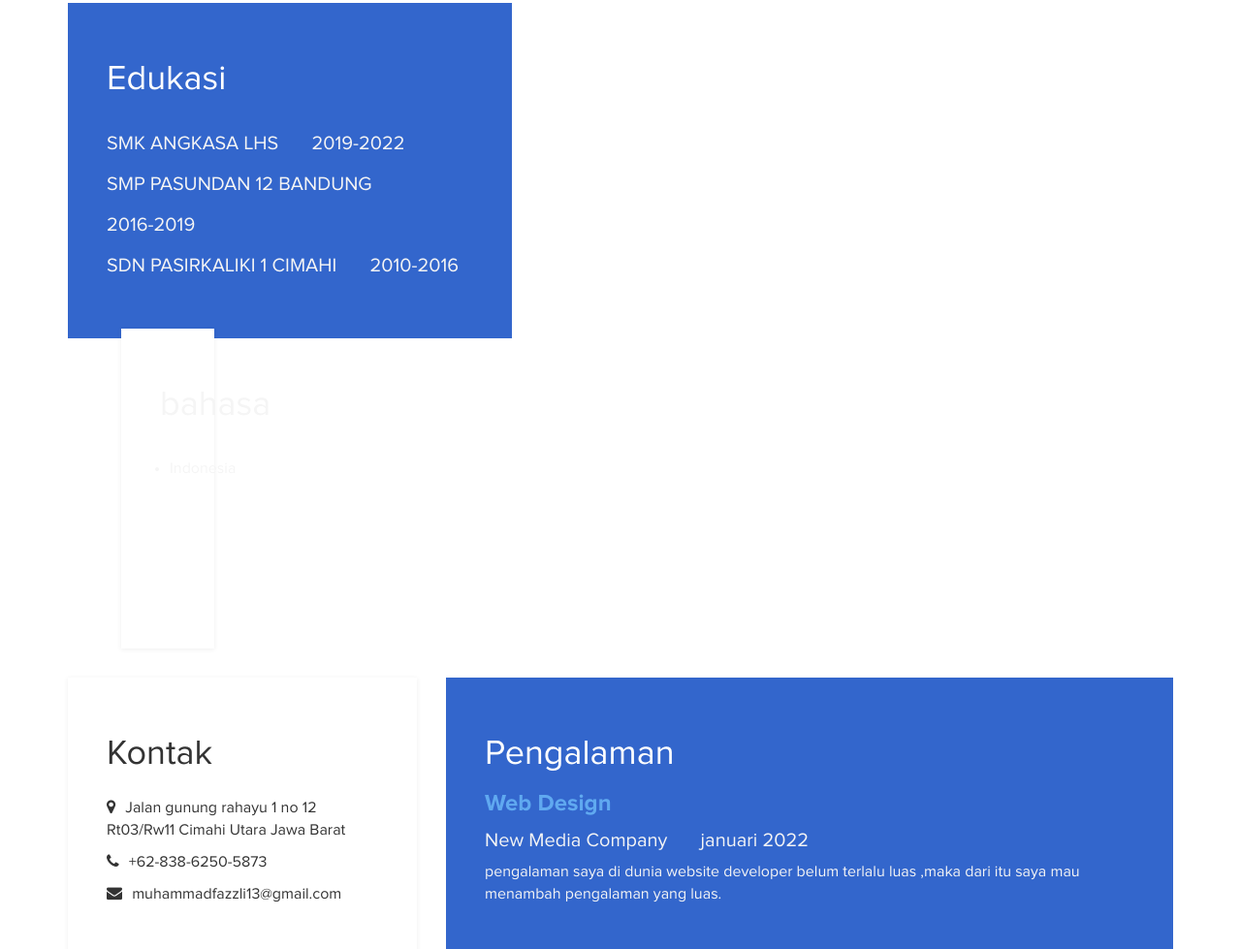
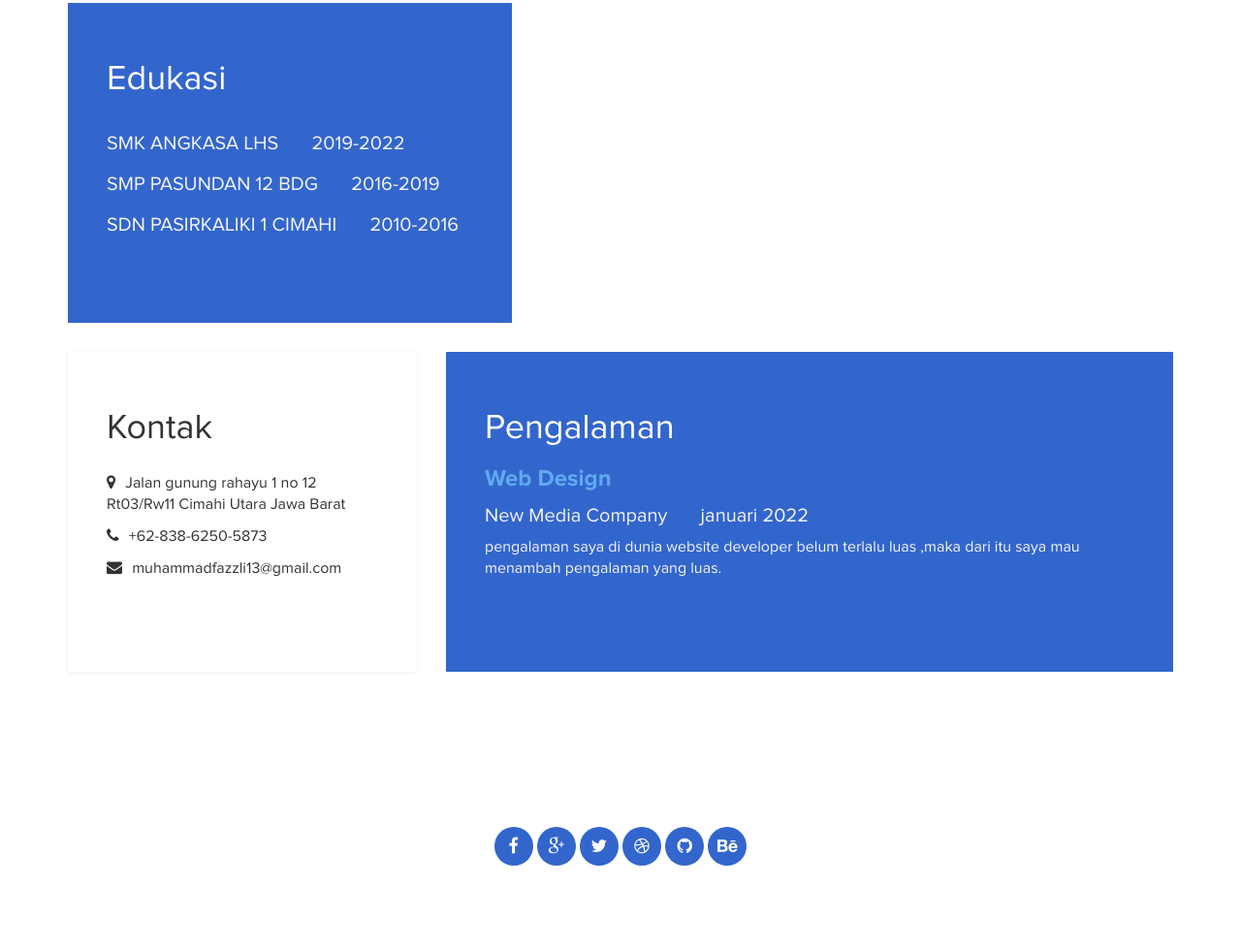
Before and after one commit to Fazzlihadian12/fazzlihadian12.github.io, a plain HTML site: page index.html in a window 1280 px wide. Shown: the part 1326-2305 px from the top of the page at 97% size. Drawn offline with Linux system fonts and the light colour scheme.

Commit message:
Update index.html

```diff
--- a/index.html
+++ b/index.html
@@ -87,7 +87,7 @@ http://www.templatemo.com/tm-467-easy-profile
 								<h5>2019-2022</h5>
 							</div>
 						<div class="Pendidikan-school">
-								<h5>SMP PASUNDAN 12 BANDUNG</h5><span></span>
+								<h5>SMP PASUNDAN 12 BDG</h5><span></span>
 								<h5>2016-2019</h5>
 					</div>
 						<div class="Pendidikan-school">
@@ -95,13 +95,7 @@ http://www.templatemo.com/tm-467-easy-profile
 								<h5>2010-2016</h5>
 			</div>
 		</div>
-		<div class="col-md-4 col-sm-12">
-			<div class="languages">
-				<h2>bahasa</h2>
-					<ul>
-						<li>Indonesia</li>
-						</ul>
-			</div>
+
 		</div>
 	</div>
 </section>
```
